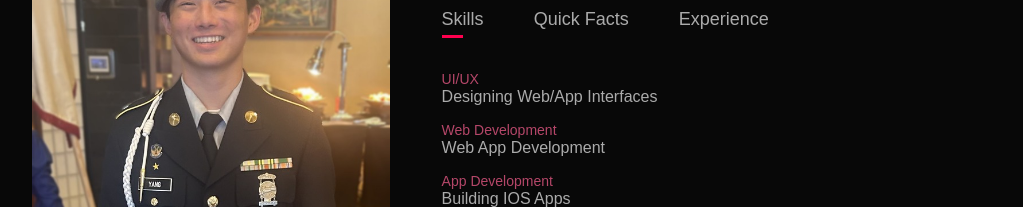
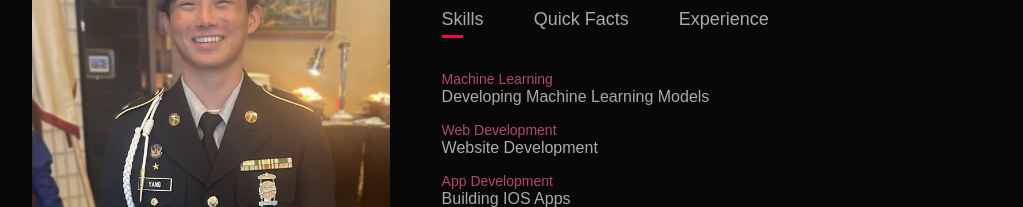
Before and after one commit to the-Turtle-From-1871/dte-portfolio, a plain HTML site: page index.html in a window 1280 px wide. Shown: the part 1008-1215 px from the top of the page, without its empty margins (96-1119 px from the left). Drawn offline with Linux system fonts and the light colour scheme.

Commit message:
Update index.html
testing this stuff

```diff
--- a/index.html
+++ b/index.html
@@ -48,8 +48,8 @@
                     </div>
                     <div class="tab-contents active-tab" id="skills">
                         <ul>
-                            <li><span>UI/UX</span><br>Designing Web/App Interfaces</li>
-                            <li><span>Web Development</span><br>Web App Development</li>
+                            <li><span>Machine Learning</span><br>Developing Machine Learning Models</li>
+                            <li><span>Web Development</span><br>Website Development</li>
                             <li><span>App Development</span><br>Building IOS Apps</li>
                         </ul>
                     </div>
```
